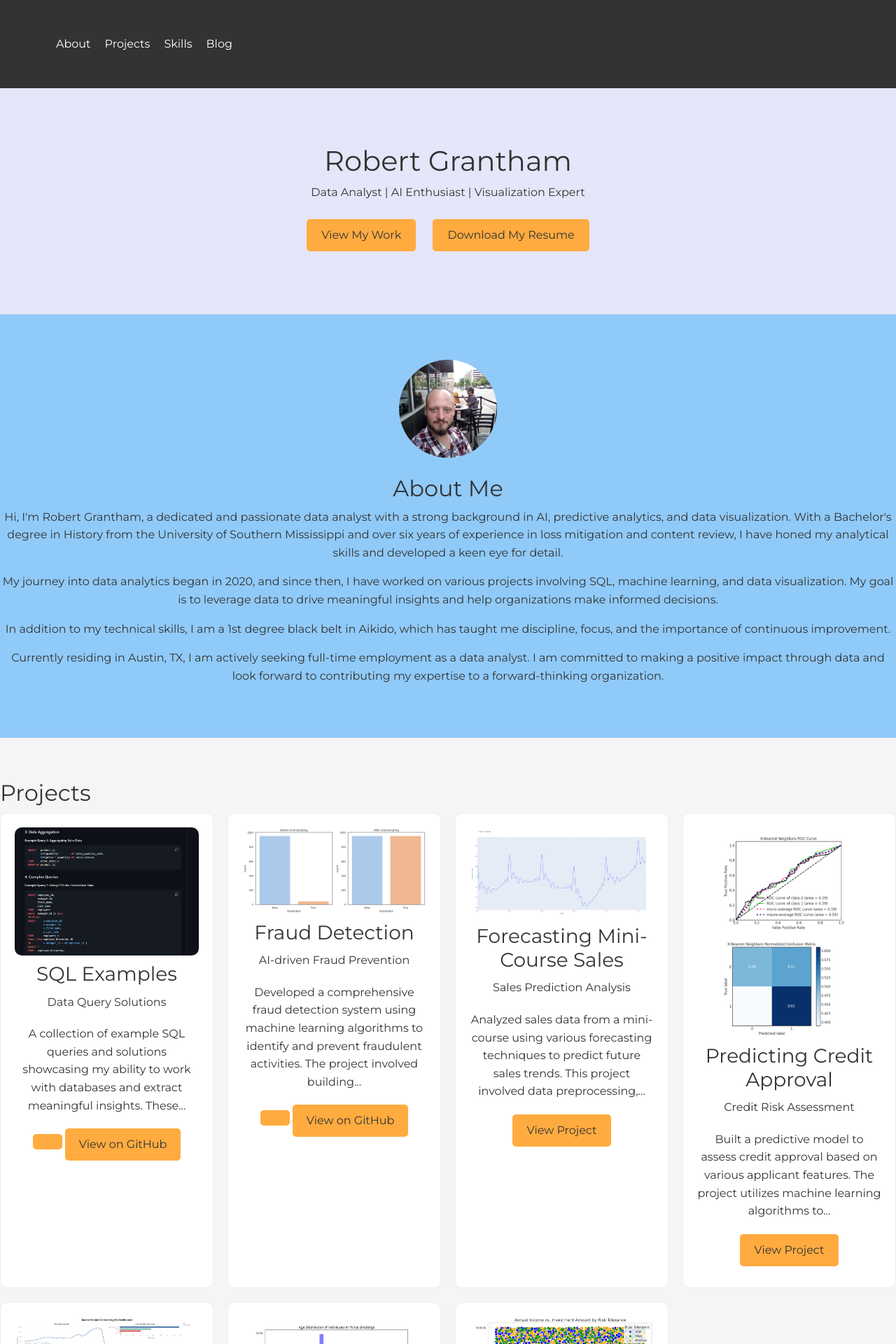
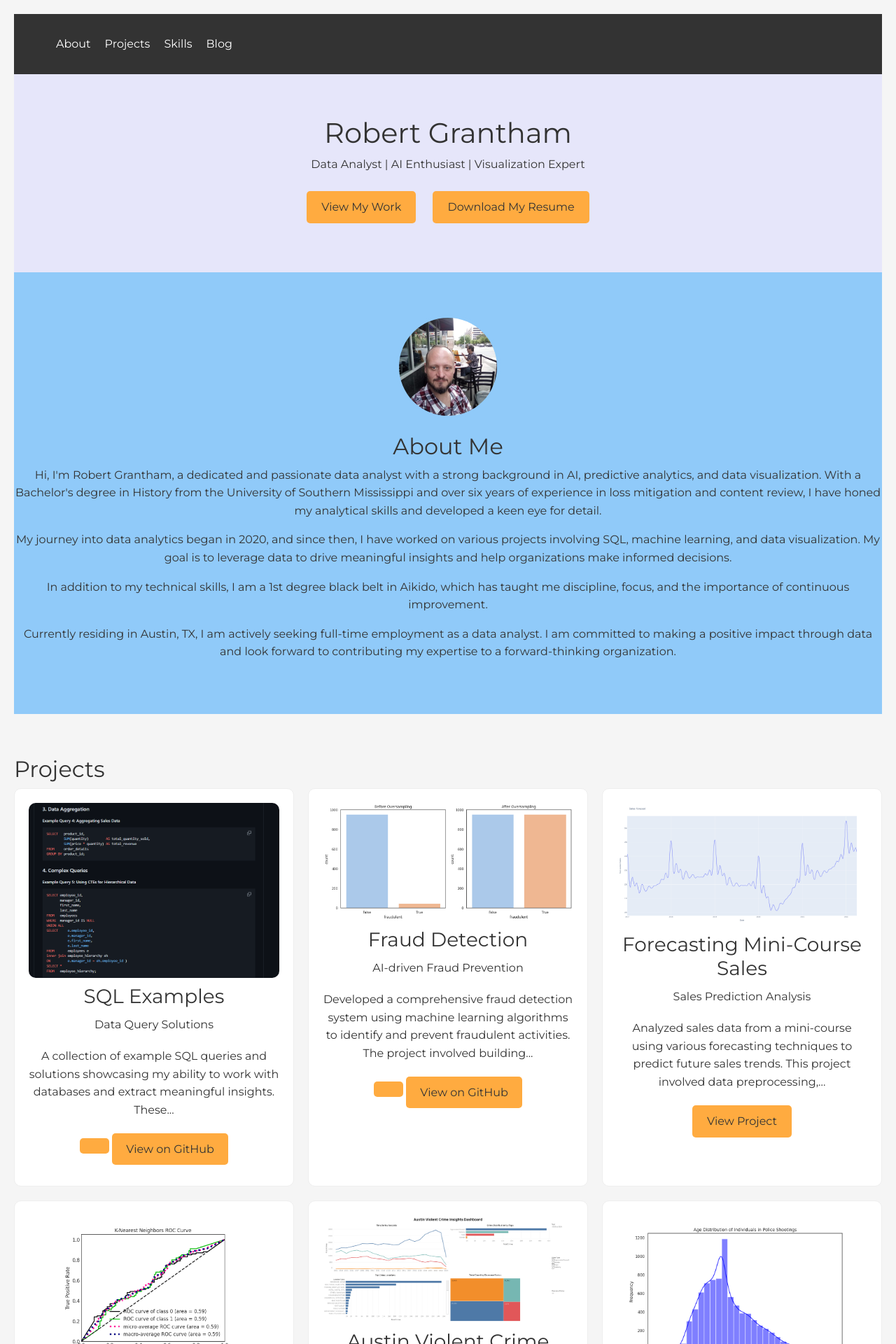
Before and after one commit to rgrantham82/rgrantham82.github.io, a Jekyll site: the page built from index.html, in a window 1280 px wide. Shown: the top 1920 px of the page at 70% size. Built offline with Jekyll 4.4.1, drawn with Linux system fonts in a browser that asks for light colours; nearby versions of some CDN libraries.

Commit message:
Update styles.css

```diff
--- a/assets/css/styles.css
+++ b/assets/css/styles.css
@@ -16,7 +16,7 @@ body {
   line-height: 1.6;
   color: var(--text-color);
   background-color: var(--background-color); /* Use light grey as background */
-  margin: 0;
+  margin: 20px;
   padding: 0;
 }
 
@@ -24,7 +24,7 @@ body {
 .container {
   width: 100%;
   max-width: 1200px;
-  margin: 20px auto;
+  margin: auto;
   padding: 0 20px;
 }
 
```
